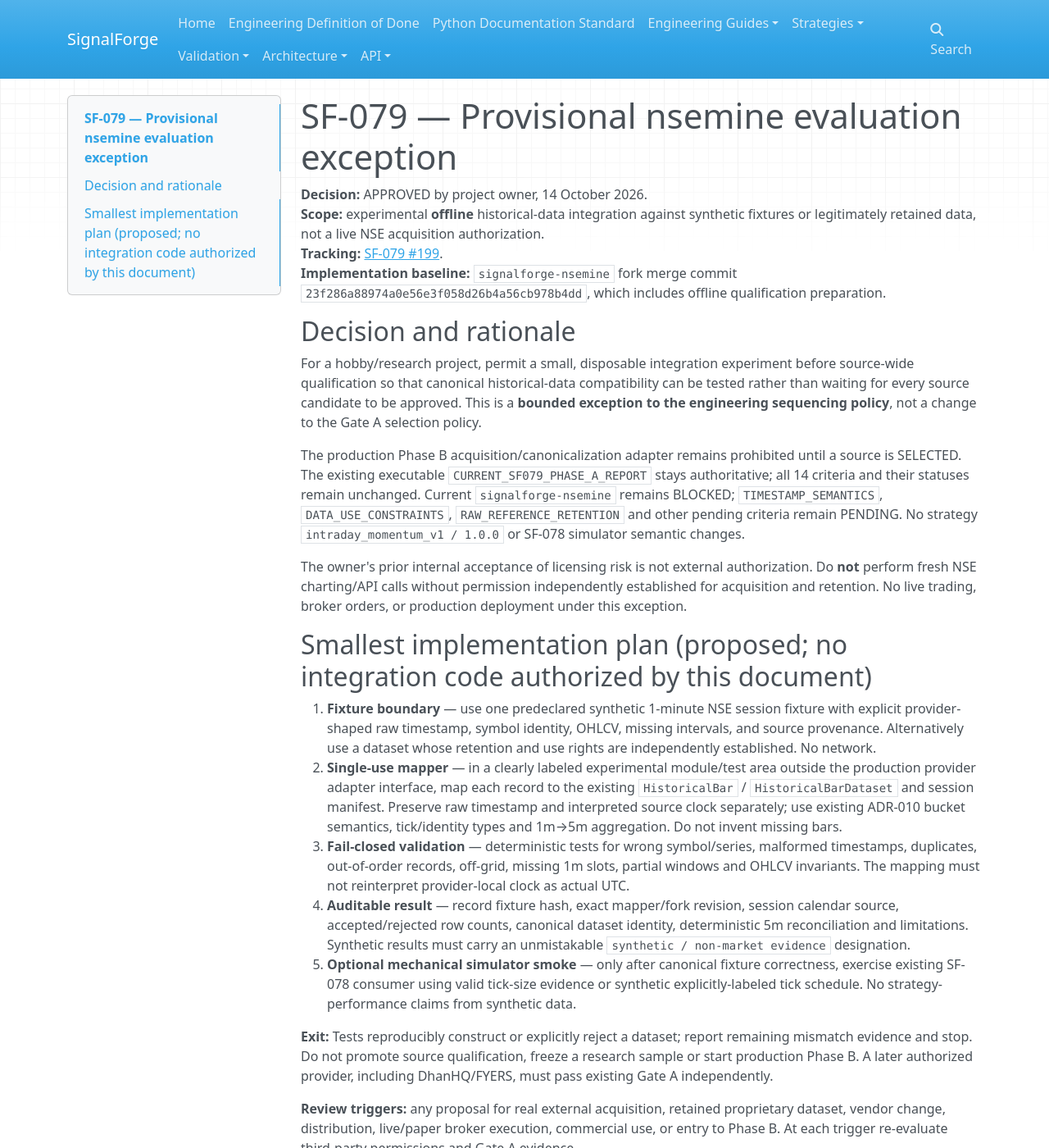
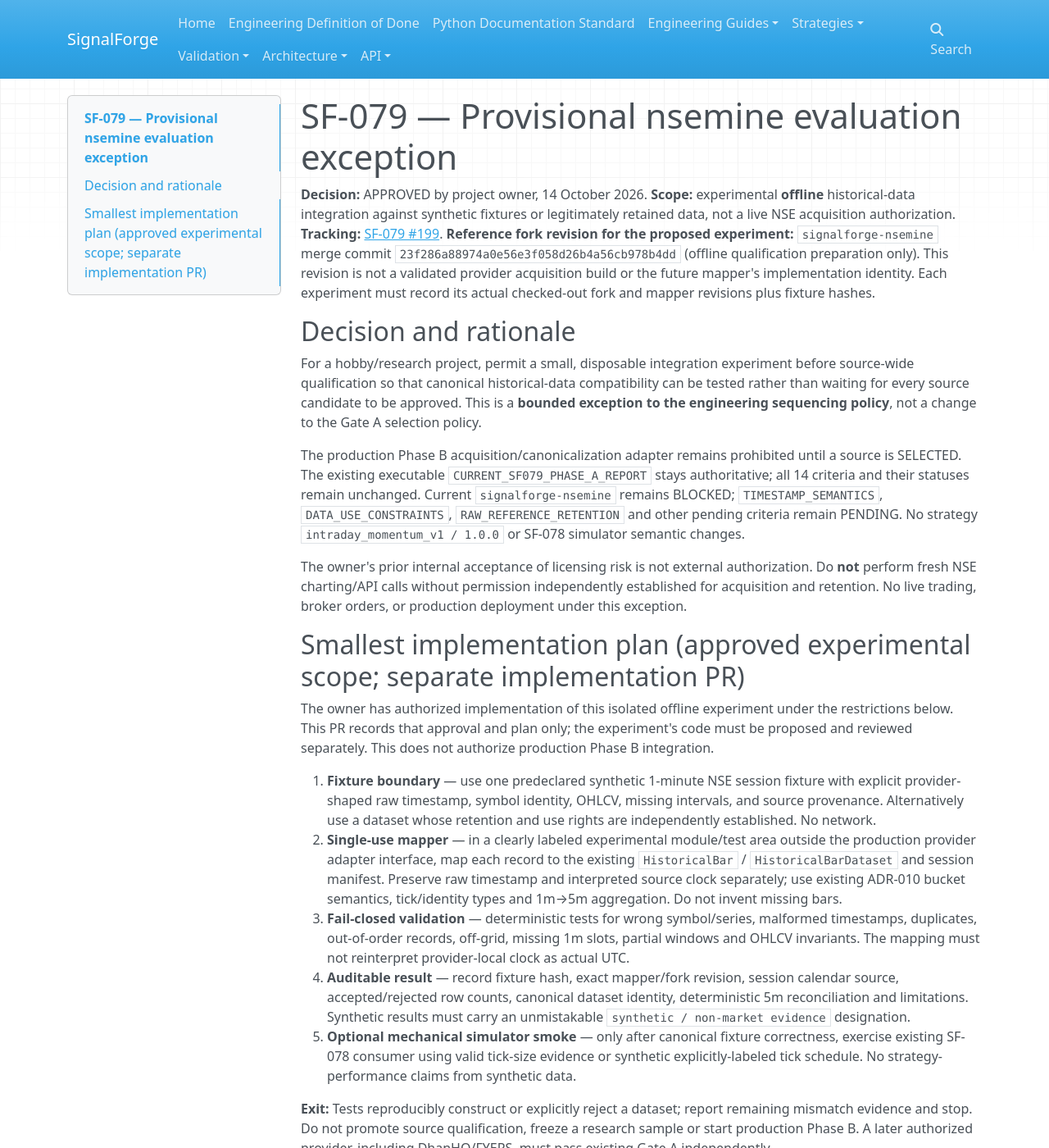
Before and after one commit to harishkamathuk/signalforge, an MkDocs documentation site: the page built from docs/validation/sf-079-provisional-evaluation-exception.md, in a window 1280 px wide and 1400 px high. Shown: the whole window at 82% size. Built offline with MkDocs 1.6.1, drawn with Linux system fonts in a browser that asks for light colours; nearby versions of some CDN libraries.

Commit message:
docs(SF-079): resolve PR #208 review findings and formatting

```diff
--- a/docs/validation/sf-079-provisional-evaluation-exception.md
+++ b/docs/validation/sf-079-provisional-evaluation-exception.md
@@ -3,7 +3,7 @@
 **Decision:** APPROVED by project owner, 14 October 2026.
 **Scope:** experimental **offline** historical-data integration against synthetic fixtures or legitimately retained data, not a live NSE acquisition authorization.
 **Tracking:** [SF-079 #199](https://github.com/harishkamathuk/signalforge/issues/199).
-**Implementation baseline:** `signalforge-nsemine` fork merge commit `23f286a88974a0e56e3f058d26b4a56cb978b4dd`, which includes offline qualification preparation.
+**Reference fork revision for the proposed experiment:** `signalforge-nsemine` merge commit `23f286a88974a0e56e3f058d26b4a56cb978b4dd` (offline qualification preparation only). This revision is not a validated provider acquisition build or the future mapper's implementation identity. Each experiment must record its actual checked-out fork and mapper revisions plus fixture hashes.
 
 ## Decision and rationale
 
@@ -13,7 +13,9 @@ The production Phase B acquisition/canonicalization adapter remains prohibited u
 
 The owner's prior internal acceptance of licensing risk is not external authorization. Do **not** perform fresh NSE charting/API calls without permission independently established for acquisition and retention. No live trading, broker orders, or production deployment under this exception.
 
-## Smallest implementation plan (proposed; no integration code authorized by this document)
+## Smallest implementation plan (approved experimental scope; separate implementation PR)
+
+The owner has authorized implementation of this isolated offline experiment under the restrictions below. This PR records that approval and plan only; the experiment's code must be proposed and reviewed separately. This does not authorize production Phase B integration.
 
 1. **Fixture boundary** — use one predeclared synthetic 1-minute NSE session fixture with explicit provider-shaped raw timestamp, symbol identity, OHLCV, missing intervals, and source provenance. Alternatively use a dataset whose retention and use rights are independently established. No network.
 2. **Single-use mapper** — in a clearly labeled experimental module/test area outside the production provider adapter interface, map each record to the existing `HistoricalBar` / `HistoricalBarDataset` and session manifest. Preserve raw timestamp and interpreted source clock separately; use existing ADR-010 bucket semantics, tick/identity types and 1m→5m aggregation. Do not invent missing bars.
```
